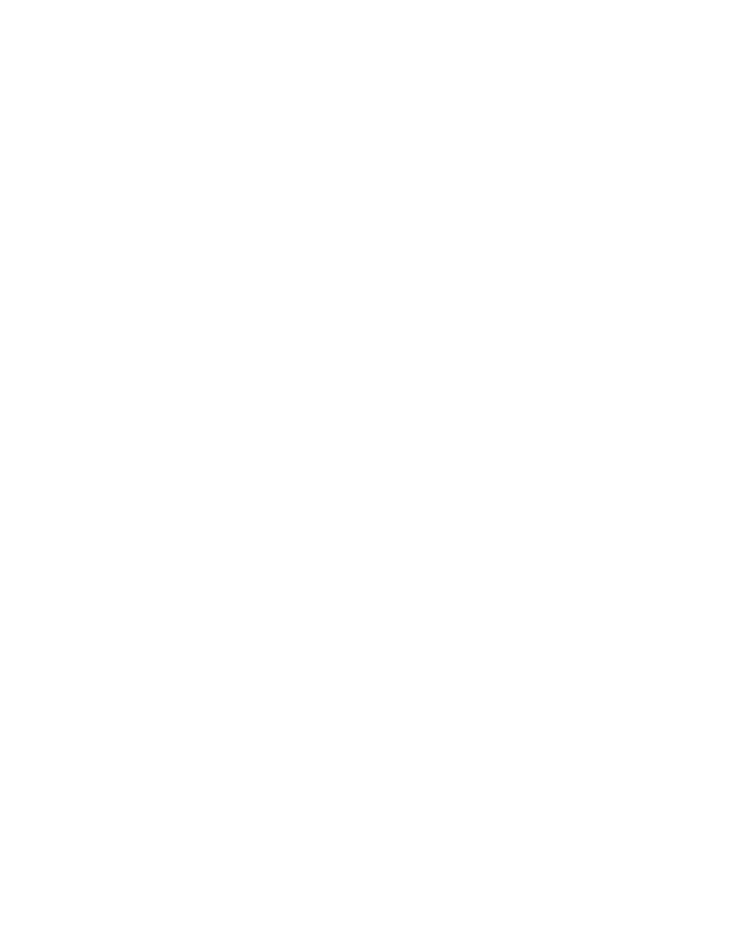
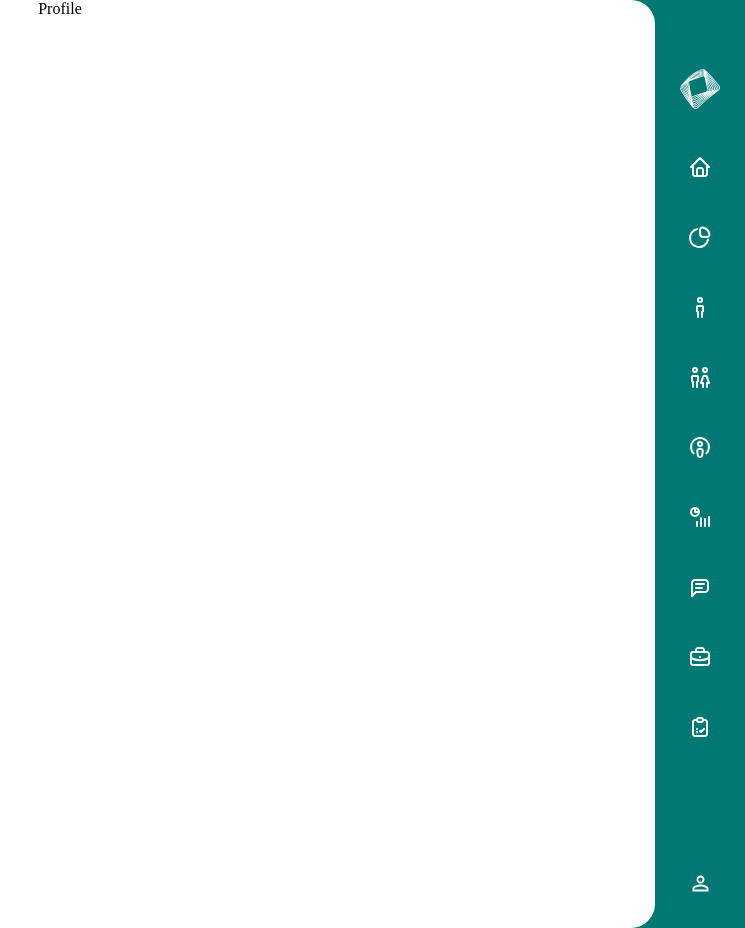
Before and after one commit to HoseinKhanBeigi/test, a React (Create React App) app: page /profile in a window 1280 px wide. Before the commit this address had no page. Shown: the whole page, without its empty margins (535-1280 px from the left). Before the commit the page ends 800 px from the top, so only its background shows below. Built offline with nearby package versions, Linux system fonts and the light colour scheme.

Commit message:
fixed issues

```diff
--- a/src/App.js
+++ b/src/App.js
@@ -4,8 +4,12 @@ import { Home } from "./pages/home";
 import { Reports } from "./pages/reports";
 import { Users } from "./pages/users";
 import { Clients } from "./pages/clients";
-import {Instructions} from "./pages/instructions";
-import {Interactions} from "./pages/interactions";
+import { Instructions } from "./pages/instructions";
+import { Interactions } from "./pages/interactions";
+import { Notes } from "./pages/notes";
+import { AdminPanel } from "./pages/adminpanel";
+import { Checkouts } from "./pages/checkouts";
+import { Profile } from "./pages/profile";
 
 function App() {
   return (
@@ -17,8 +21,11 @@ function App() {
         <Route path="clients" element={<Clients />} />
         <Route path="interactions" element={<Interactions />} />
         <Route path="instructions" element={<Instructions />} />
-        <Route path="clients" element={<Clients />} />
-        <Route path="clients" element={<Clients />} />
+        <Route path="notes" element={<Notes />} />
+        <Route path="admin" element={<AdminPanel />} />
+        <Route path="checkouts" element={<Checkouts />} />
+        <Route path="checkouts" element={<Checkouts />} />
+        <Route path="profile" element={<Profile />} />
       </Route>
     </Routes>
   );
--- a/src/components/layout/index.css
+++ b/src/components/layout/index.css
@@ -36,3 +36,7 @@
 .sideBar_item:last-child {
   margin-top: 100%;
 }
+.sideBar_current{
+  background: #E5FFF6;
+  border-radius: 8px;
+}
--- a/src/components/layout/index.js
+++ b/src/components/layout/index.js
@@ -6,7 +6,7 @@ import {
   useParams,
 } from "react-router-dom";
 
-import React, { useEffect } from "react";
+import React, { useEffect, useRef } from "react";
 import "./index.css";
 import {
   Dlogo,
@@ -25,29 +25,27 @@ export const Layout = () => {
   const path = useLocation();
   const params = useParams();
   const history = useNavigate();
-  const navigationMenu = [
-    { name: "home", logo: <Dlogo stroke={"#ffffff"} /> },
-    { name: "home", logo: <Hlogo stroke={"#ffffff"} /> },
-    { name: "reports", logo: <ReLogo stroke={"#ffffff"} /> },
-    { name: "users", logo: <Users stroke={"#ffffff"} /> },
-    { name: "clients", logo: <Clients stroke={"#ffffff"} /> },
-    { name: "interactions", logo: <InteractionsLogo stroke={"#ffffff"} /> },
-
-    { name: "instructions", logo: <InstructionsLogo stroke={"#ffffff"} /> },
-    { name: "notes", logo: <NotesLogo stroke={"#ffffff"} /> },
-    { name: "admin", logo: <AdminLogo stroke={"#ffffff"} /> },
-    { name: "checkouts", logo: <Checkouts stroke={"#ffffff"} /> },
-    { name: "profile", logo: <ProfileLogo stroke={"#ffffff"} /> },
-  ];
-
-  const  handleClick = ()=>{
-
-  }
+  const root = useRef();
+  const handleClick = (event) => {
+    event.preventDefault();
+    event.stopPropagation();
+    [...root.current.querySelectorAll(".sideBar_item")].forEach((e) => {
+      e.classList.remove("sideBar_current");
+    });
+    event.currentTarget.classList.add("sideBar_current");
+    [...root.current.querySelectorAll(".sideBar_item")][0].classList.remove(
+      "sideBar_current"
+    );
+  };
 
   useEffect(() => {
     if (path.pathname === "/") {
       history(`/home`);
     }
+
+    [...root.current.querySelectorAll(".sideBar_item")].forEach((e) => {
+     console.log(e);
+    });
   }, [path.pathname]);
 
   return (
@@ -55,14 +53,62 @@ export const Layout = () => {
       <div className="parent">
         <div className="sideBar">
           <nav>
-            <ul className="sideBar_list">
-              {navigationMenu.map((el, i) => {
-                return (
-                  <li className="sideBar_item" key={i}>
-                    <Link to={el.name} onClick={(e) => handleClick(e)}>{el.logo}</Link>
-                  </li>
-                );
-              })}
+            <ul className="sideBar_list" ref={root}>
+              <li className="sideBar_item" onClick={handleClick}>
+                <Link to="home">
+                  <Dlogo stroke={"#ffffff"} />
+                </Link>
+              </li>
+              <li className="sideBar_item" onClick={handleClick}>
+                <Link to="home">
+                  <Hlogo stroke={"#ffffff"} />{" "}
+                </Link>
+              </li>
+              <li className="sideBar_item" onClick={handleClick}>
+                <Link to="reports">
+                  <ReLogo stroke={"#ffffff"} />{" "}
+                </Link>
+              </li>
+              <li className="sideBar_item" onClick={handleClick}>
+                <Link to="users">
+                  <Users stroke={"#ffffff"} />{" "}
+                </Link>
+              </li>
+              <li className="sideBar_item" onClick={handleClick}>
+                <Link to="clients">
+                  <Clients stroke={"#ffffff"} />
+                </Link>
+              </li>
+              <li className="sideBar_item" onClick={handleClick}>
+                <Link to="interactions">
+                  <InteractionsLogo stroke={"#ffffff"} />
+                </Link>
+              </li>
+              <li className="sideBar_item" onClick={handleClick}>
+                <Link to="instructions">
+                  <InstructionsLogo stroke={"#ffffff"} />
+                </Link>
+              </li>
+              <li className="sideBar_item" onClick={handleClick}>
+                <Link to="notes">
+                  <NotesLogo stroke={"#ffffff"} />
+                </Link>
+              </li>
+              <li className="sideBar_item" onClick={handleClick}>
+                <Link to="admin">
+                  <AdminLogo stroke={"#ffffff"} />
+                </Link>
+              </li>
+              <li className="sideBar_item" onClick={handleClick}>
+                <Link to="checkouts">
+                  <Checkouts stroke={"#ffffff"} />
+                </Link>
+              </li>
+              <li className="sideBar_item" onClick={handleClick}>
+                <Link to="profile">
+                  <ProfileLogo stroke={"#ffffff"} />
+                </Link>
+              </li>
             </ul>
           </nav>
           <div className="page">
--- a/src/pages/profile/index.js
+++ b/src/pages/profile/index.js
@@ -1,3 +1,3 @@
 export const Profile = ()=>{
-    return(<>reports</>)
+    return(<>Profile</>)
 }
```
